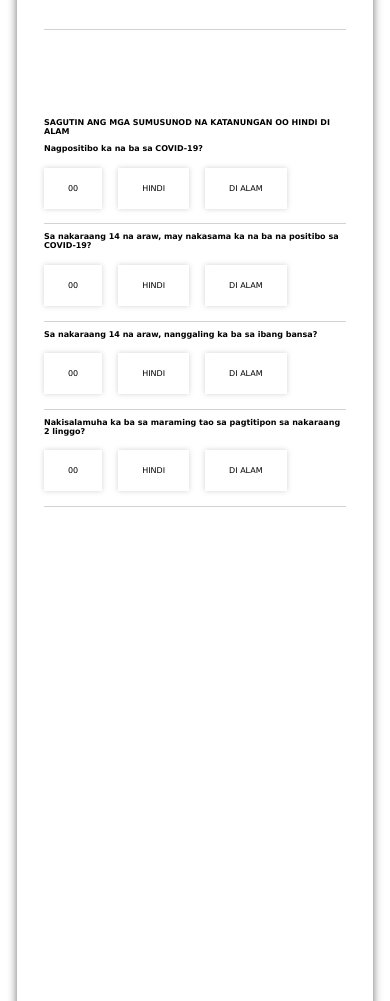
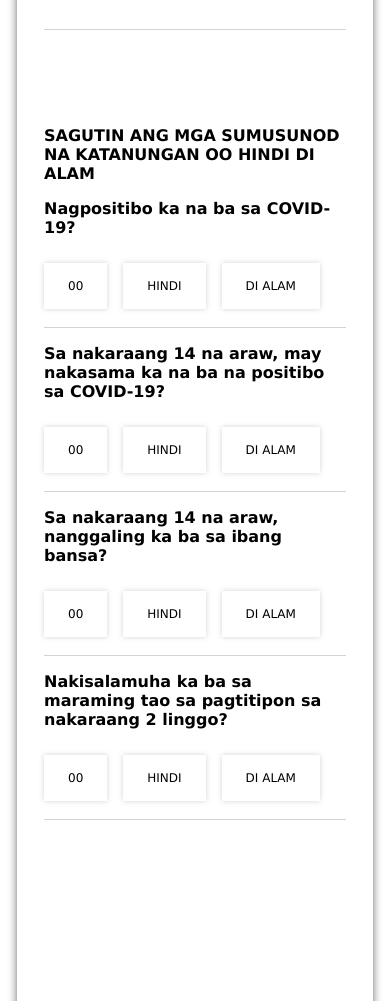
Before and after one commit to patrickpenaranda/demo-repo, a plain HTML site: page register.html in a window 390 px wide. Shown: the part 1414-2415 px from the top of the page. Drawn offline with Linux system fonts and the light colour scheme.

Commit message:
deleting media 420px

```diff
--- a/register-style.css
+++ b/register-style.css
@@ -229,11 +229,3 @@ select {
 
 
 }
-@media (max-width:420px) {
-    .questions div h1 {
-        font-size: .50rem;
-    }
-    .questions p {
-        font-size: .50rem;
-    }
-}
```
